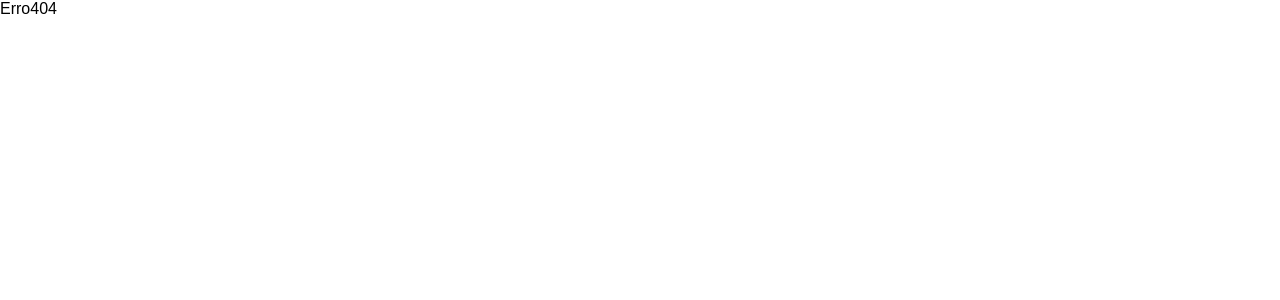
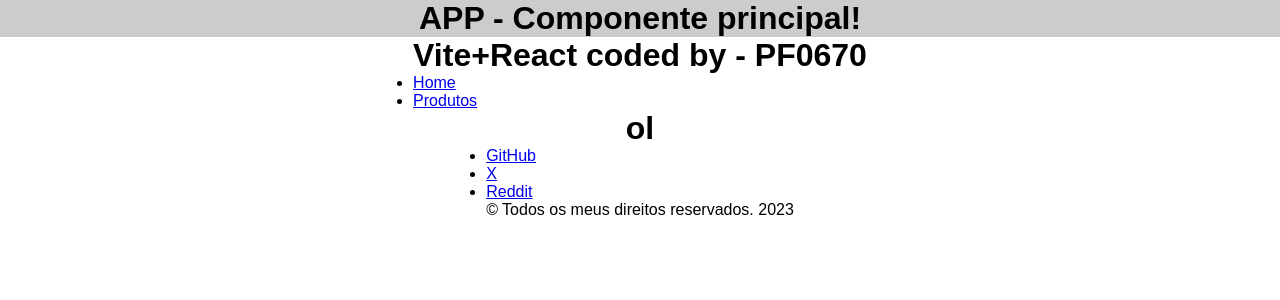
Before and after one commit to santos-nikolas/spa-1espf-ex2-temporario, a React (Vite) app: page /excluir/produtos/1 in a window 1280 px wide. Before the commit this address had no page. Shown: the top 300 px of the page. Built offline with nearby package versions, Linux system fonts and the light colour scheme.

Commit message:
vinculação da rota ExcluirProduto à URL

```diff
--- a/src/main.jsx
+++ b/src/main.jsx
@@ -8,6 +8,7 @@ import Home from './routes/Home.jsx';
 import Produtos from './routes/Produtos.jsx';
 import EditarProdutos from './routes/EditarProdutos.jsx';
 import Erro404 from './routes/Erro404.jsx';
+import ExcluirProdutos from './routes/ExcluirProdutos.jsx'
 //BLOCO DAS ROTAS
 
 const router = createBrowserRouter([
@@ -16,6 +17,7 @@ const router = createBrowserRouter([
     {path:"/", element:<Home/>},
     {path:"/produtos",element:<Produtos/>},
     {path:"/editar/produtos/:id",element:<EditarProdutos/>},
+    {path:"/excluir/produtos/:id", element:<ExcluirProdutos/>}
    ]
  },
 ]);
--- /dev/null
+++ b/src/routes/ExcluirProdutos.jsx
@@ -0,0 +1,14 @@
+import React from 'react'
+import { useParams } from 'react-router-dom'
+import { ListaProduto } from '../components/ListaProdutos';
+
+export default function ExcluirProdutos(){
+    const {id} = useParams();
+    document.title = "Lista de Produtos"
+
+    const produtoRecuperadoPorId = ListaProduto.filter(item => item.id == parseInt(id))[0]
+
+    return(
+        <h1>ol</h1>
+    )
+}
--- a/src/routes/Home.jsx
+++ b/src/routes/Home.jsx
@@ -1,6 +1,9 @@
 import React from 'react'
 
 export default function Home() {
+
+
+  document.title = 'Home'
   return (
     <div>Home</div>
   )
--- a/src/routes/Produtos.jsx
+++ b/src/routes/Produtos.jsx
@@ -30,7 +30,7 @@ export default function Produtos() {
               <td>{item.desc}</td>
               <td>{item.preco}</td>
               <td><Link to={`/editar/produtos/${item.id}`}> <Editar/> </Link> </td>
-              <td><Link to={`/excluir/produto/${item.id}`}>X</Link> </td>
+              <td><Link to={`/excluir/produtos/${item.id}`}>X</Link> </td>
             </tr>
           ))}
         </tbody>
```
Also changed, not shown: src/routes/EditarProdutos.jsx (line endings or trailing spaces).
